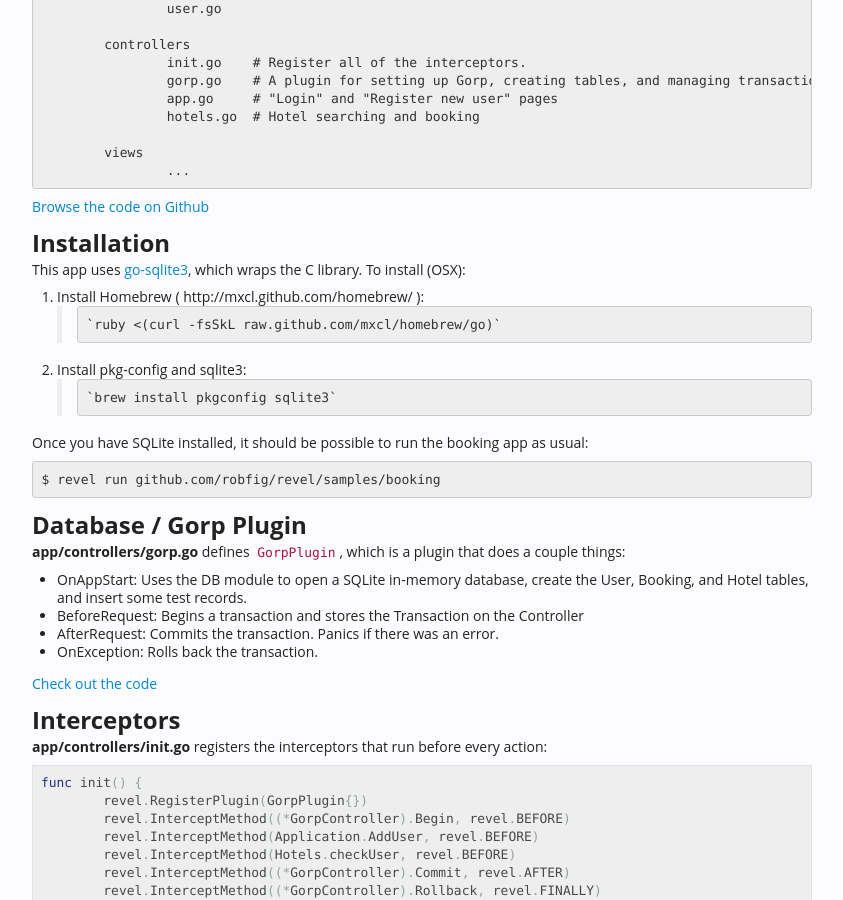
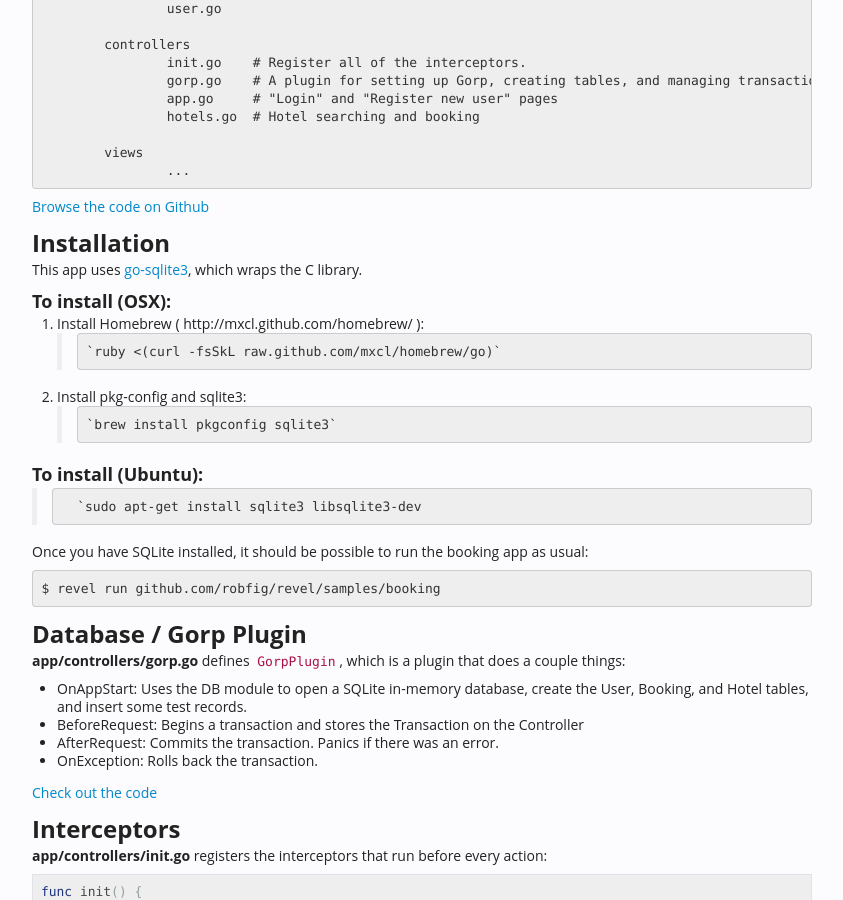
Before and after one commit to revel/revel, a Jekyll site: the page built from samples/booking.md, in a window 1280 px wide and 900 px high, scrolled down 364 px. Shown: the whole window, without its empty margins (298-1141 px from the left). Built offline with Jekyll 4.4.1, drawn with Linux system fonts in a browser that asks for light colours.

Commit message:
Add sqlite details for ubuntu
libsqlite3-dev needed to avoid following error;

# pkg-config --cflags sqlite3
Package sqlite3 was not found in the pkg-config search path.
Perhaps you should add the directory containing `sqlite3.pc'
to the PKG_CONFIG_PATH environment variable
No package 'sqlite3' found
exit status 1

```diff
--- a/samples/booking.md
+++ b/samples/booking.md
@@ -33,13 +33,18 @@ Here are the contents of the app:
 ## Installation
 
 This app uses [go-sqlite3](https://github.com/mattn/go-sqlite3), which wraps the
-C library.  To install (OSX):
+C library.
+
+### To install (OSX):
 
 1. Install Homebrew ( http://mxcl.github.com/homebrew/ ):
 >	`ruby <(curl -fsSkL raw.github.com/mxcl/homebrew/go)`
 
 2. Install pkg-config and sqlite3:
 >	`brew install pkgconfig sqlite3`
+
+### To install (Ubuntu):
+>       `sudo apt-get install sqlite3 libsqlite3-dev
 
 Once you have SQLite installed, it should be possible to run the booking app as
 usual:
```
